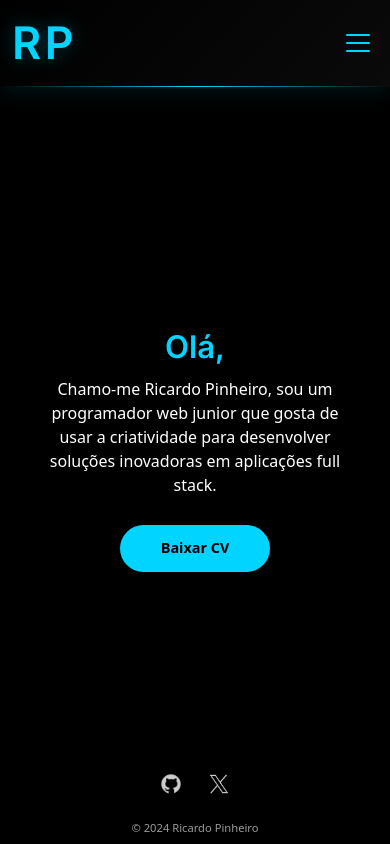
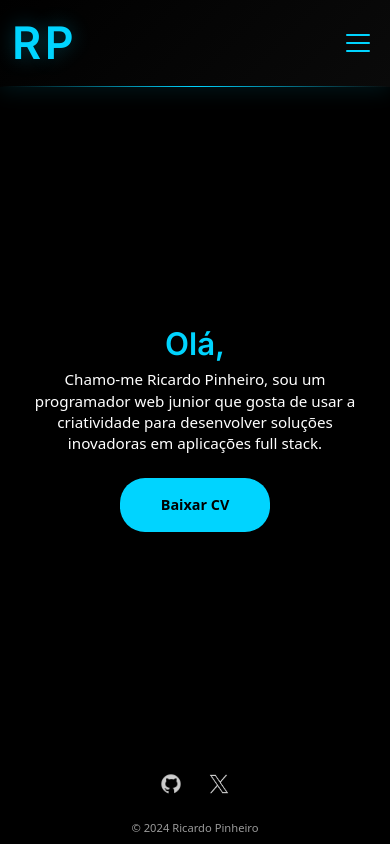
Before and after one commit to RicardoPinheiroDev/Portfolio_RP, a React (Vite) app: page / in a window 390 px wide. Built offline with nearby package versions, Linux system fonts and the light colour scheme; a web font is replaced by a local one.

Commit message:
changes 1.1

```diff
--- a/src/Styles/Home.css
+++ b/src/Styles/Home.css
@@ -59,35 +59,33 @@ html, body {
   box-shadow: 0 5px 15px rgba(0, 212, 255, 0.3);
 }
 
-/* Mobile Responsive */
 @media (max-width: 768px) {
   .main-content {
-    padding: 0.5rem 0.5rem 1rem;
+    padding: 0 0.5rem 1rem;
+    margin-top: 15px;
+    min-height: calc(100vh - 15px);
     justify-content: flex-start;
-    margin-top: 50px;
-    height: auto;
-    min-height: calc(100vh - 50px);
+    padding-top: 1rem;
   }
 
   .hero-section {
-    padding-top: 0.5rem;
+    padding-top: 0;
   }
 
   .greeting {
-    margin: 0.5rem 0 0.75rem;
+    margin: 0 0 0.5rem 0;
     font-size: clamp(1.8rem, 8vw, 3.5rem);
   }
 
   .intro-text {
-    margin: 0 0 1.25rem;
-    padding: 0 0.75rem;
-    font-size: 1rem;
-    line-height: 1.5;
+    margin: 0 0 1rem 0;
+    padding: 0;
+    font-size: 0.95rem;
+    line-height: 1.4;
   }
 
   .cv-button {
     margin-top: 0.5rem;
-    padding: 0.8rem 1.5rem;
   }
 }
 
```
Also changed, not shown: src/Styles/Footer.css (+7 -5 lines), src/images/image.png (added).
